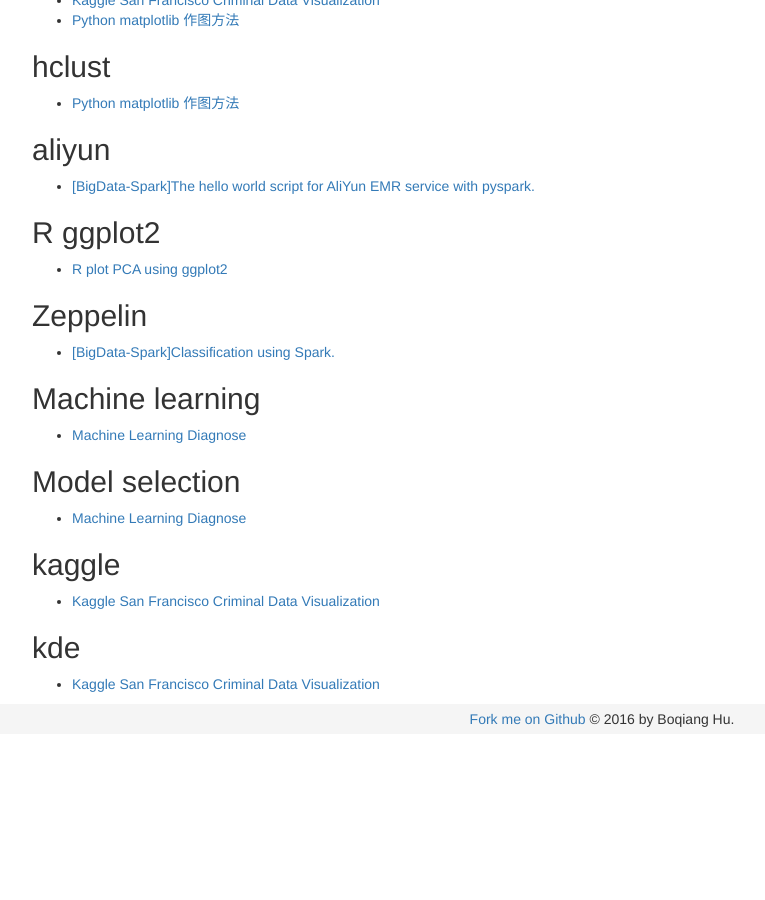
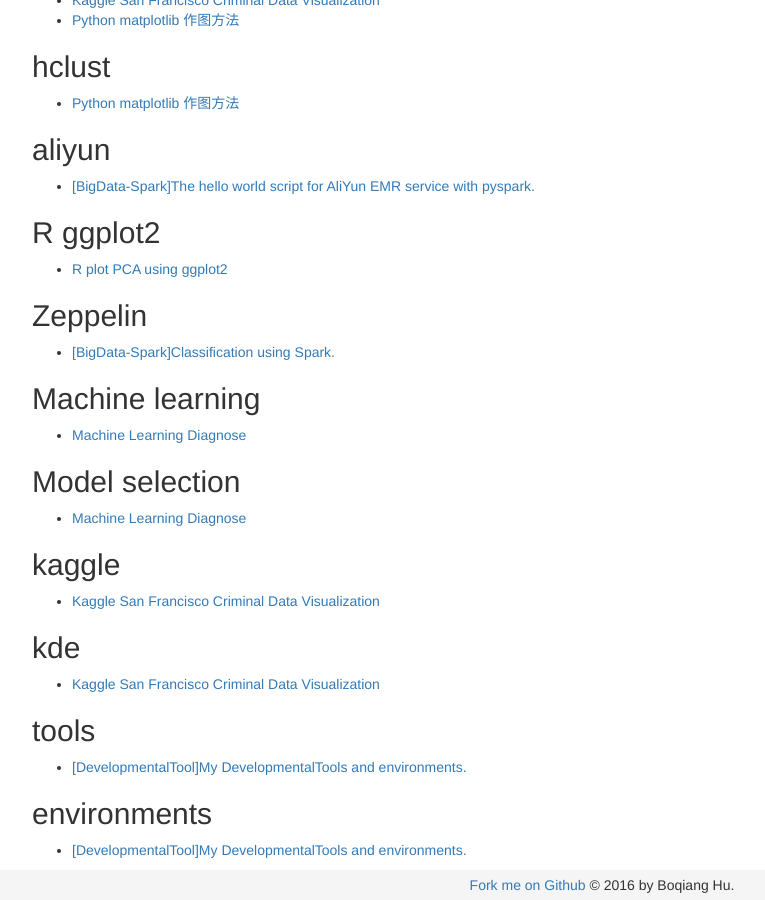
Before and after one commit to huboqiang/huboqiang.github.io, a Jekyll site: the page built from tags.html, in a window 1280 px wide and 900 px high, scrolled down 1300 px. Shown: the whole window, without its empty margins (38-803 px from the left). Built offline with Jekyll 4.4.1, drawn with Linux system fonts in a browser that asks for light colours; before the commit the page ends 2034 px from its top, so only the background shows below that.

Commit message:
My developmental tools.

```diff
--- a/_posts/tools/2016-03-21-MyTools.md
+++ b/_posts/tools/2016-03-21-MyTools.md
@@ -1,3 +1,14 @@
+---
+title: "[DevelopmentalTool]My DevelopmentalTools and environments."
+tagline: ""
+last_updated: 2016-03-21
+category: tools
+layout: post
+tags : [tools, environments]
+---
+
+# My DevelopmentalTools and environments.
+
 ## 1. Editor
 
 ### 1.1 Vim
```
